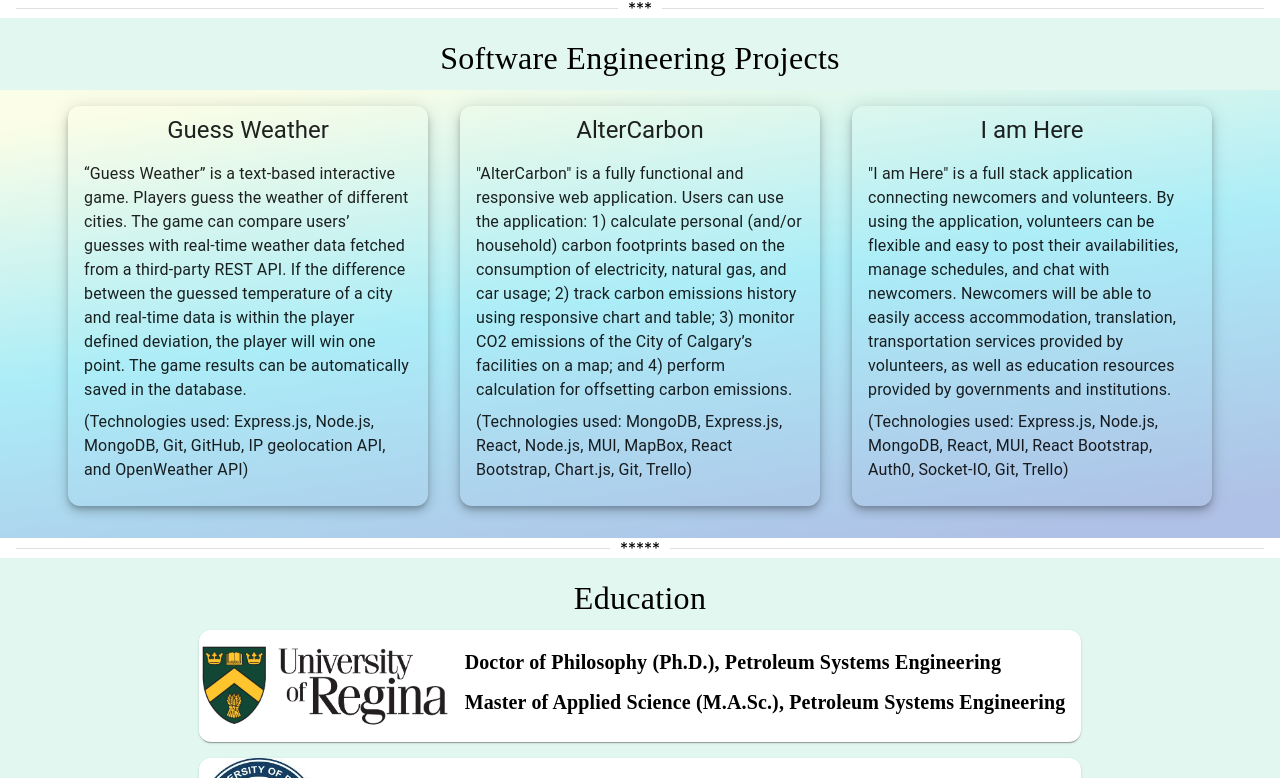
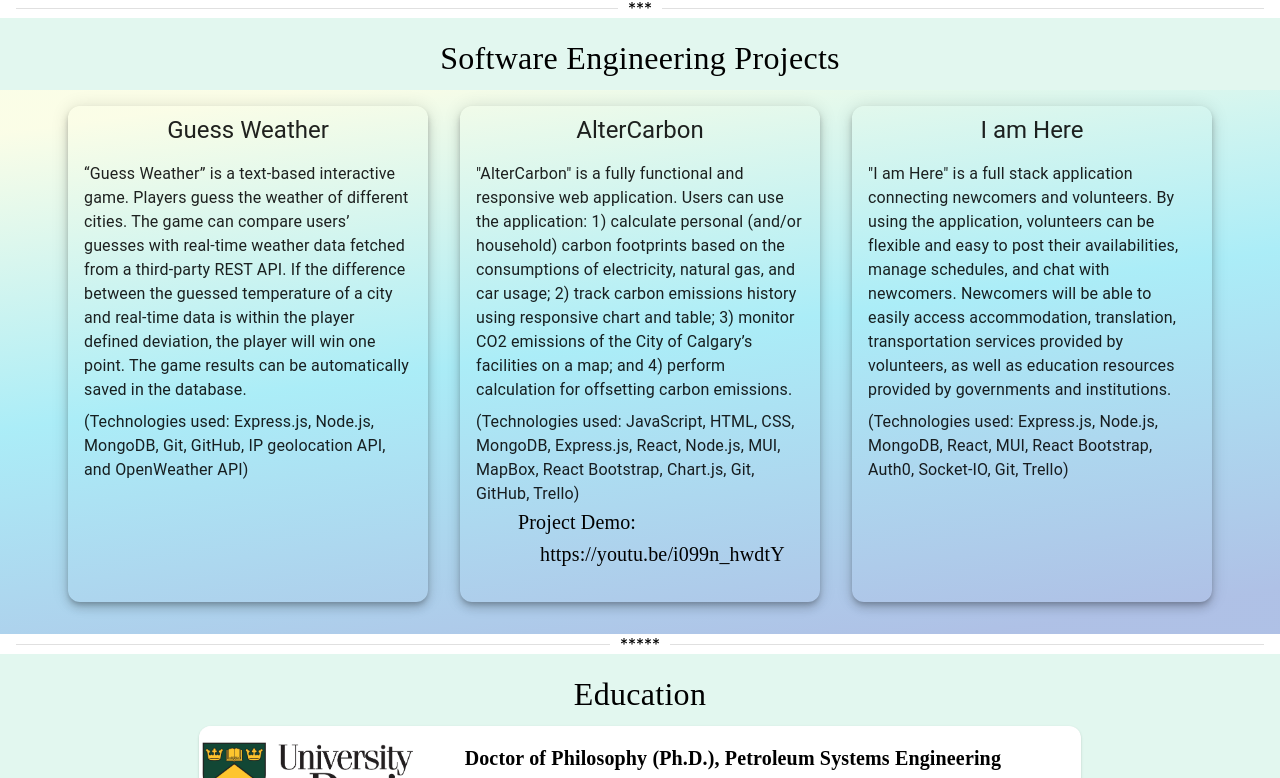
Before and after one commit to Cody2022/personalsite, a React (Create React App) app: page / in a window 1280 px wide. Shown: the part 530-1308 px from the top of the page. Built offline with nearby package versions, Linux system fonts and the light colour scheme.

Commit message:
Updated project demo link

```diff
--- a/src/Pages/SoftwareEngineer.js
+++ b/src/Pages/SoftwareEngineer.js
@@ -29,8 +29,8 @@ const SoftwareEngineer = () => {
             display: "flex",
             flexDirection: "column",
             alignContent: "center",
-            pl:2,
-            pt:2,
+            pl: 2,
+            pt: 2,
           }}
         >
           <Typography
@@ -90,11 +90,12 @@ const SoftwareEngineer = () => {
               pt: 2,
             }}
           >
-            Prior to pivoting into the tech industry, I had held positions, such as
-            research associate and petroleum engineer, contributing to success
-            of various research and industrial projects. My research and analytical skills together with practical project management
-            and customer service experience are great assets for my new role in
-            the tech industry.
+            Prior to pivoting into the tech industry, I had held positions, such
+            as research associate and petroleum engineer, contributing to
+            success of various research and industrial projects. My research and
+            analytical skills together with practical project management and
+            customer service experience are great assets for my new role in the
+            tech industry.
           </Typography>
         </Grid>
         <Grid item xs={12} md={4} sm={6} sx={{ pl: 2, pt: 2, pb: 4 }}>
@@ -222,16 +223,37 @@ const SoftwareEngineer = () => {
             >
               "AlterCarbon" is a fully functional and responsive web
               application. Users can use the application: 1) calculate personal
-              (and/or household) carbon footprints based on the consumption of
+              (and/or household) carbon footprints based on the consumptions of
               electricity, natural gas, and car usage; 2) track carbon emissions
               history using responsive chart and table; 3) monitor CO2 emissions
               of the City of Calgary’s facilities on a map; and 4) perform
               calculation for offsetting carbon emissions.
             </Typography>
             <Typography sx={{ pt: 1 }}>
-              (Technologies used: MongoDB, Express.js, React, Node.js, MUI,
-              MapBox, React Bootstrap, Chart.js, Git, Trello)
+              (Technologies used: JavaScript, HTML, CSS, MongoDB, Express.js,
+              React, Node.js, MUI, MapBox, React Bootstrap, Chart.js, Git,
+              GitHub, Trello)
             </Typography>
+            <Link
+              variant="h6"
+              color="text.primary"
+              href="https://youtu.be/i099n_hwdtY"
+              sx={{
+                pl: 8,
+                pr: 4,
+                pb: 1,
+                display: "flex",
+                fontFamily: "serif",
+                color: "black",
+                textIndent: "-1.1em",
+                textDecoration: "none",
+                "&:hover": {
+                  color: "blue",
+                },
+              }}
+            >
+              Project Demo: https://youtu.be/i099n_hwdtY
+            </Link>
           </CardContent>
         </Card>
 
@@ -319,9 +341,7 @@ const SoftwareEngineer = () => {
           backgroundSize: "cover",
         }}
       >
-        <Card
-          sx={{ borderRadius: 3, display: "flex",  mb: 2 }}
-        >
+        <Card sx={{ borderRadius: 3, display: "flex", mb: 2 }}>
           <CardMedia
             sx={{ maxWidth: 250 }}
             component="img"
@@ -359,7 +379,7 @@ const SoftwareEngineer = () => {
             </Typography>
           </CardContent>
         </Card>
-        <Card sx={{ borderRadius: 3, display: "flex"}}>
+        <Card sx={{ borderRadius: 3, display: "flex" }}>
           <CardMedia
             sx={{ maxWidth: 120 }}
             component="img"
```
